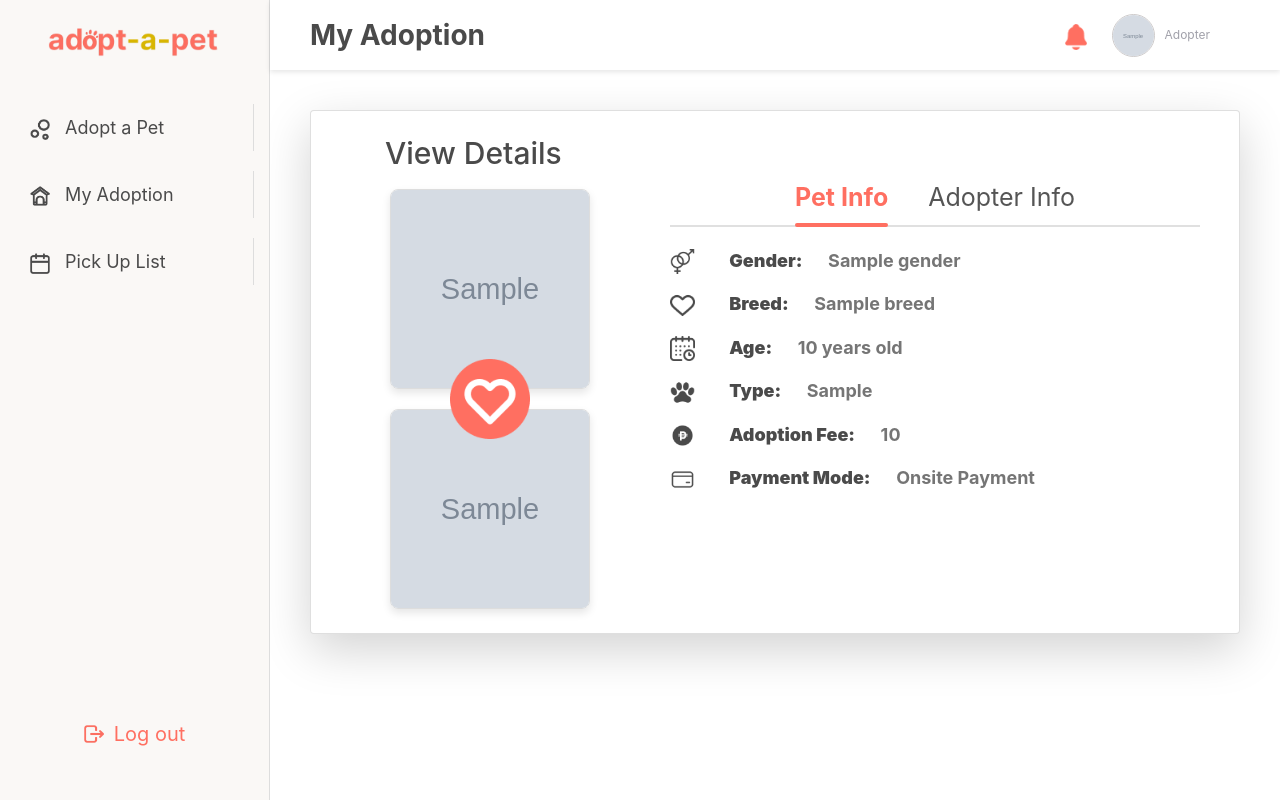
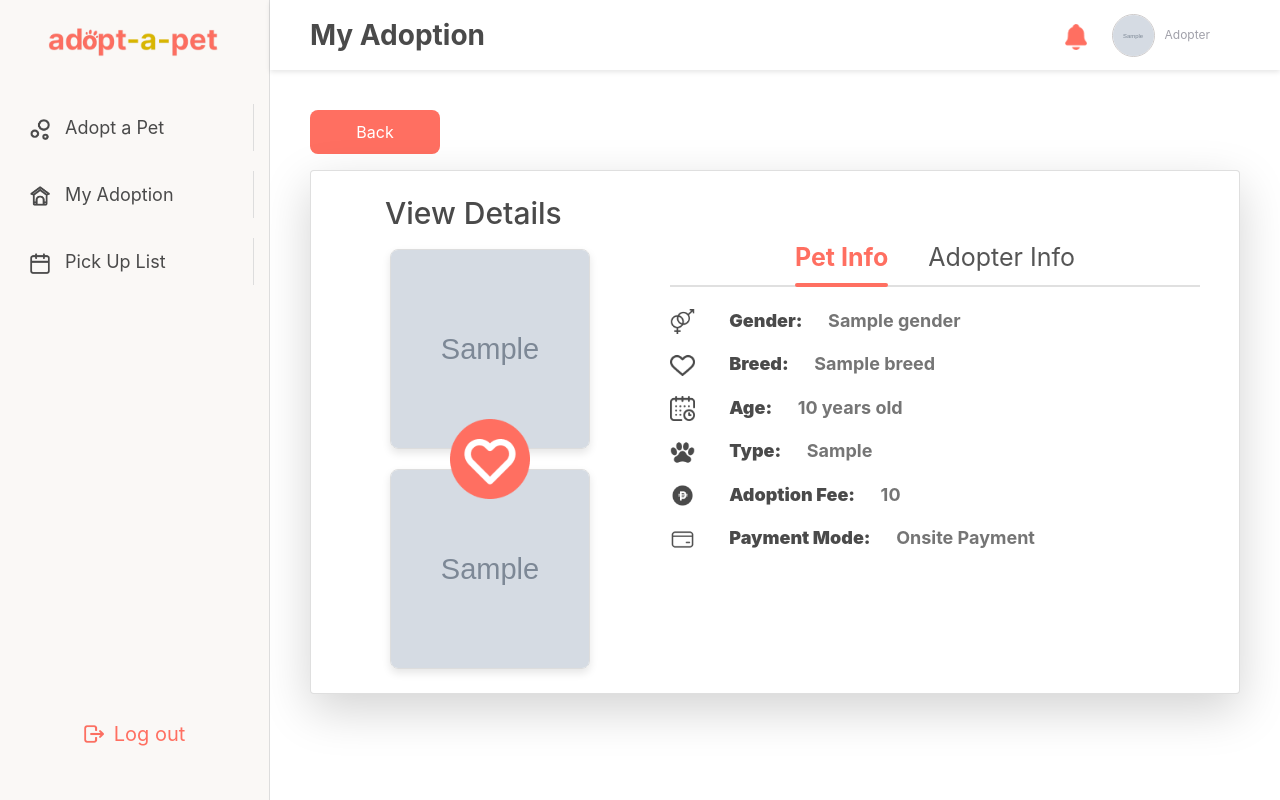
Before and after one commit to eynabdllh/pet-adoption-system, a Django app: template schedule_form/templates/view_details.html in a window 1280 px wide. Run offline with Django 5.2, Linux system fonts and the light colour scheme; the template is opened without the code that fills it: most values are stand-ins (such as "Sample title", 1, 10 or a date in 2020); grey boxes marked "Sample" are stand-in pictures; some libraries are stand-ins or nearby versions.

Commit message:
added back button

```diff
--- a/schedule_form/templates/view_details.html
+++ b/schedule_form/templates/view_details.html
@@ -7,7 +7,6 @@ My Adoption
 
 {% block content %}
 <style>
-        /* Tab Bar Style */
     .tab-bar {
         display: flex;
         gap: 40px;
@@ -37,13 +36,8 @@ My Adoption
         background-color: #FF6F61;
         border-radius: 2px;
     }
-
-    .content-section {
-        display: none;
-    }
-    .content-section.active {
-        display: block;
-    }
+    .content-section { display: none; }
+    .content-section.active { display: block; }
     .container {
         display: flex;
         gap: 20px;
@@ -73,9 +67,7 @@ My Adoption
         color: #4A4A4A;
         font-size: 30px;
     }
-    p strong{
-        color:#4A4A4A;
-    }
+    p strong{ color:#4A4A4A; }
     p{
         color:#757575;
         font-weight: bold;
@@ -89,7 +81,20 @@ My Adoption
         margin-bottom: -40px;
         margin-left: 40px;
     }
+    .btn-back {
+        background-color: #FF6F61;
+        border: none;
+        color: #fff;
+        padding: 10px 20px;
+        font-size: 16px;
+        border-radius: 8px;
+        width: 130px;
+    }
+    .btn-back:hover { background-color: #e65c51; }
 </style>
+<div class="mb-3">
+    <a href="{% url 'my_adoption' %}" class="btn btn-back">Back</a>
+</div>
 
 <div class="card pet-card shadow-lg p-4">
     <h4>View Details</h4>
@@ -102,15 +107,12 @@ My Adoption
 
         </div>
 
-        <!-- Details Container with Tabs -->
         <div class="details-container">
-            <!-- Tabs for switching between Pet info and Adopter info -->
              <div class="tab-bar">
                 <span class="tab-button active" onclick="showSection('pet-info', this)">Pet Info</span>
                 <span class="tab-button" onclick="showSection('adopter-info', this)">Adopter Info</span>
             </div>
 
-            <!-- Pet info Section -->
             <div id="pet-info" class="content-section active">
                 <div class="pet-details">
                     <p>
@@ -140,7 +142,7 @@ My Adoption
                 </div>
             </div>
 
-            <!-- Adopter info Section {{ pet.payment_mode }}-->
+            <!-- {{ pet.payment_mode }}-->
             <div id="adopter-info" class="content-section">
                 <p>
                     <img src="{% static 'images/name.png' %}" alt="Name Icon" style="width: 25px; height: 25px; margin-right: 30px;">
@@ -168,22 +170,14 @@ My Adoption
 </div>
 
 <script>
-    // Function to handle tab switching
     function showSection(sectionId) {
-        // Remove active class from all tab buttons
         document.querySelectorAll('.tab-button').forEach(button => {
             button.classList.remove('active');
         });
-
-        // Hide all sections
         document.querySelectorAll('.content-section').forEach(section => {
             section.classList.remove('active');
         });
-
-        // Show the selected section
         document.getElementById(sectionId).classList.add('active');
-
-        // Add active class to the clicked tab button
         event.target.classList.add('active');
     }
 </script>
```
